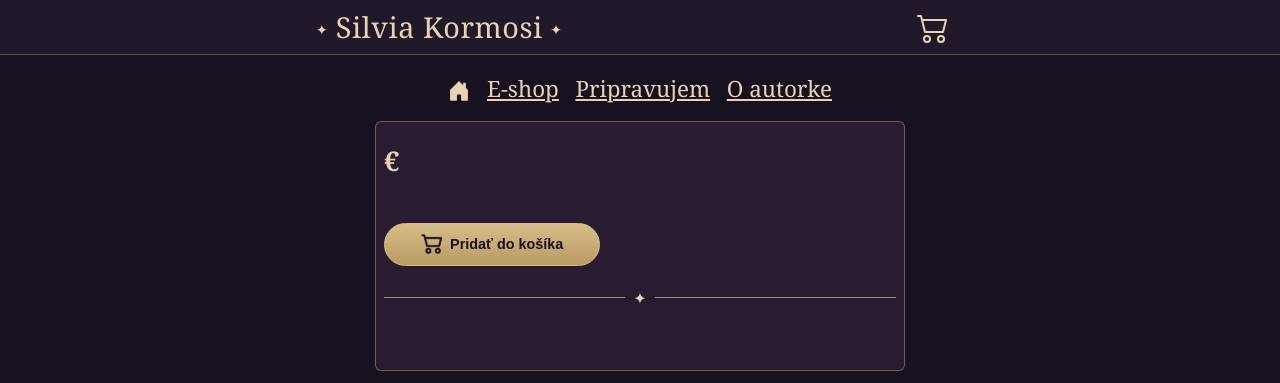
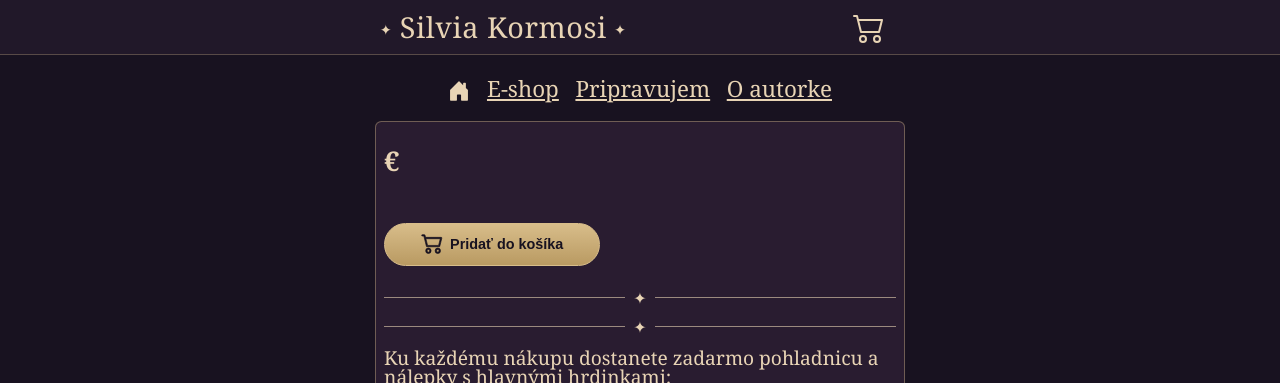
Before and after one commit to kormosi/eshop, a Django app: template templates/eshop/eshop.html in a window 1280 px wide. Shown: the top 383 px of the page. Run offline with Django 5.2, Linux system fonts and the light colour scheme; the template is opened without the code that fills it, so the values that code supplies are empty.

Commit message:
Add stickers section under book description

```diff
--- a/static/eshop/css/style.css
+++ b/static/eshop/css/style.css
@@ -337,8 +337,8 @@ section {
 
 .vop-consent input {
     flex-shrink: 0;
-    width: 1.9em;
-    height: 1.9em;
+    width: 1.5em;
+    height: 1.5em;
     margin: 0;
     accent-color: var(--button);
     cursor: pointer;
@@ -693,7 +693,7 @@ footer img {
     }
 
     .header-container {
-        width: 52%;
+        width: 42%;
     }
 
     .container {
--- a/templates/eshop/eshop.html
+++ b/templates/eshop/eshop.html
@@ -46,6 +46,10 @@
             {% if paragraph %}<p>{{ paragraph }}</p>{% endif %}
             {% endfor %}
 
+            <div class="divider" aria-hidden="true">✦</div>
+            <h2>Ku každému nákupu dostanete zadarmo pohladnicu a nálepky s hlavnými hrdinkami:</h2>
+            <img src="{% static 'eshop/images/stickers.png' %}" alt="Sada nálepiek s hlavnými hrdinkami" style="width: 100%; border-radius: 0.5em;">
+
         </article>
 
         <article id="en-content" class="lang">
```
